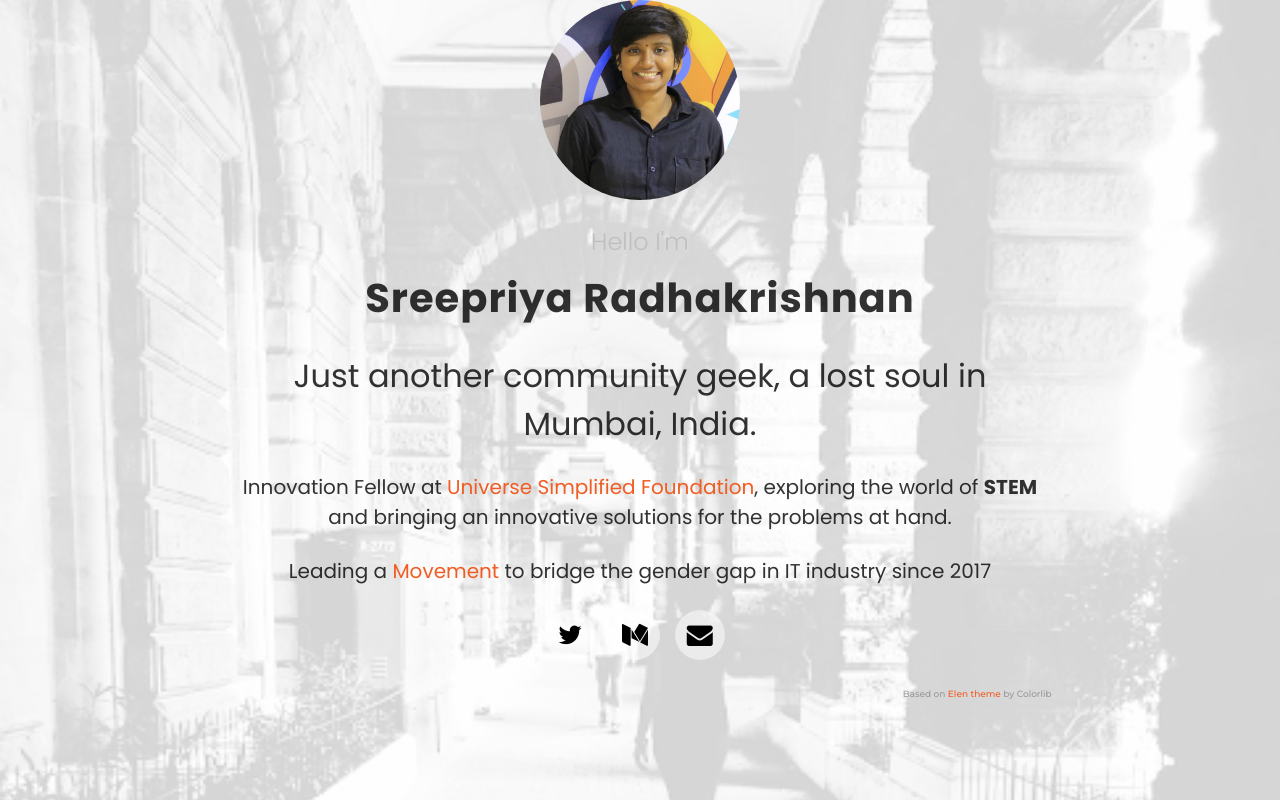
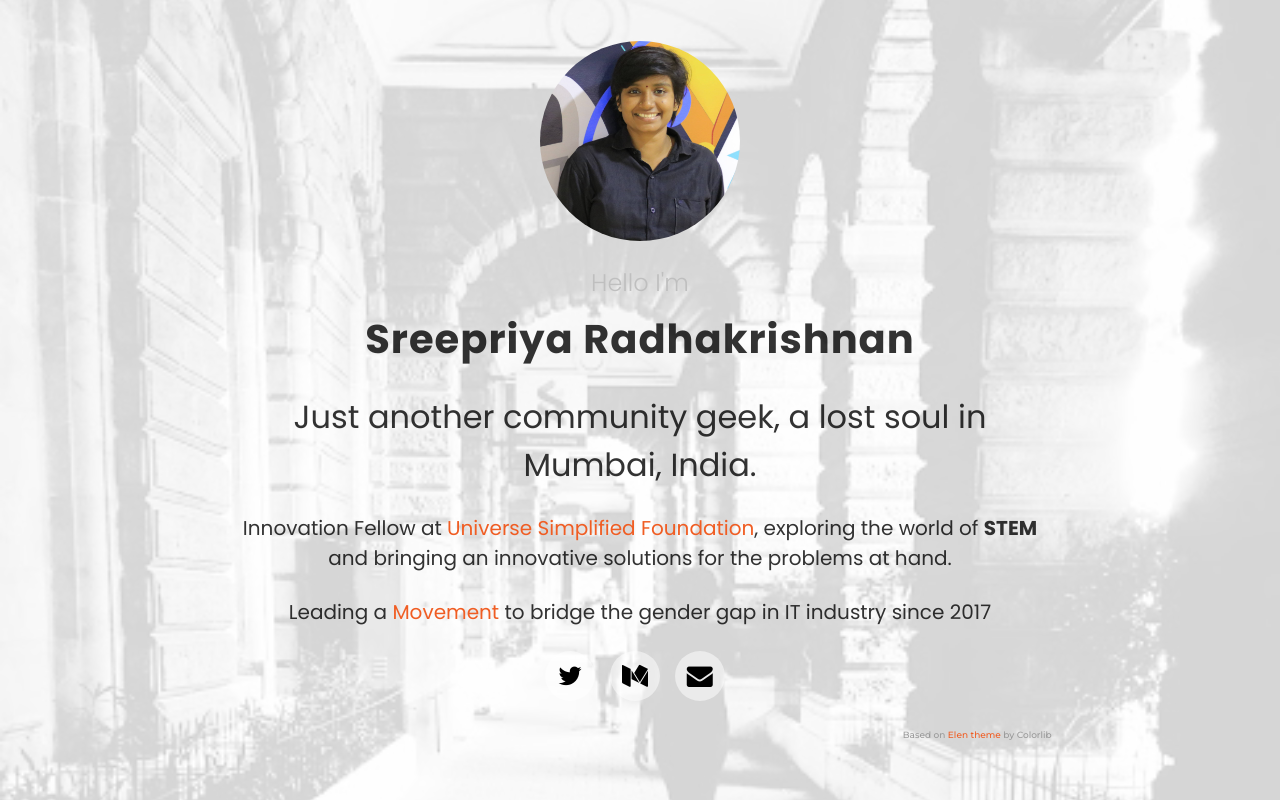
Before and after one commit to rkdotsreepriya/sreepriya.in, a plain HTML site: page index.html in a window 1280 px wide. Drawn offline with Linux system fonts and the light colour scheme; files whose address does not match are found by name.

Commit message:
Modified margins to fit smaller screens

```diff
--- a/index.html
+++ b/index.html
@@ -36,7 +36,7 @@
 				<div class="hero-wrap hero-wrap-2 js-fullheight" style="background-image: url(images/sree.jpg);" data-stellar-background-ratio="0.5">
 					<div class="overlay"></div>
 					<div class="js-fullheight d-flex justify-content-center">
-						<div class="col-md-8 text text-center">
+						<div class="col-md-8 text text-center" style="margin: auto;">
 							<div class="img mb-4" style="background-image: url(images/smile.jpg);"></div>
 							<div class="desc">
 								<h2 class="subheading">Hello I'm</h2>
```
